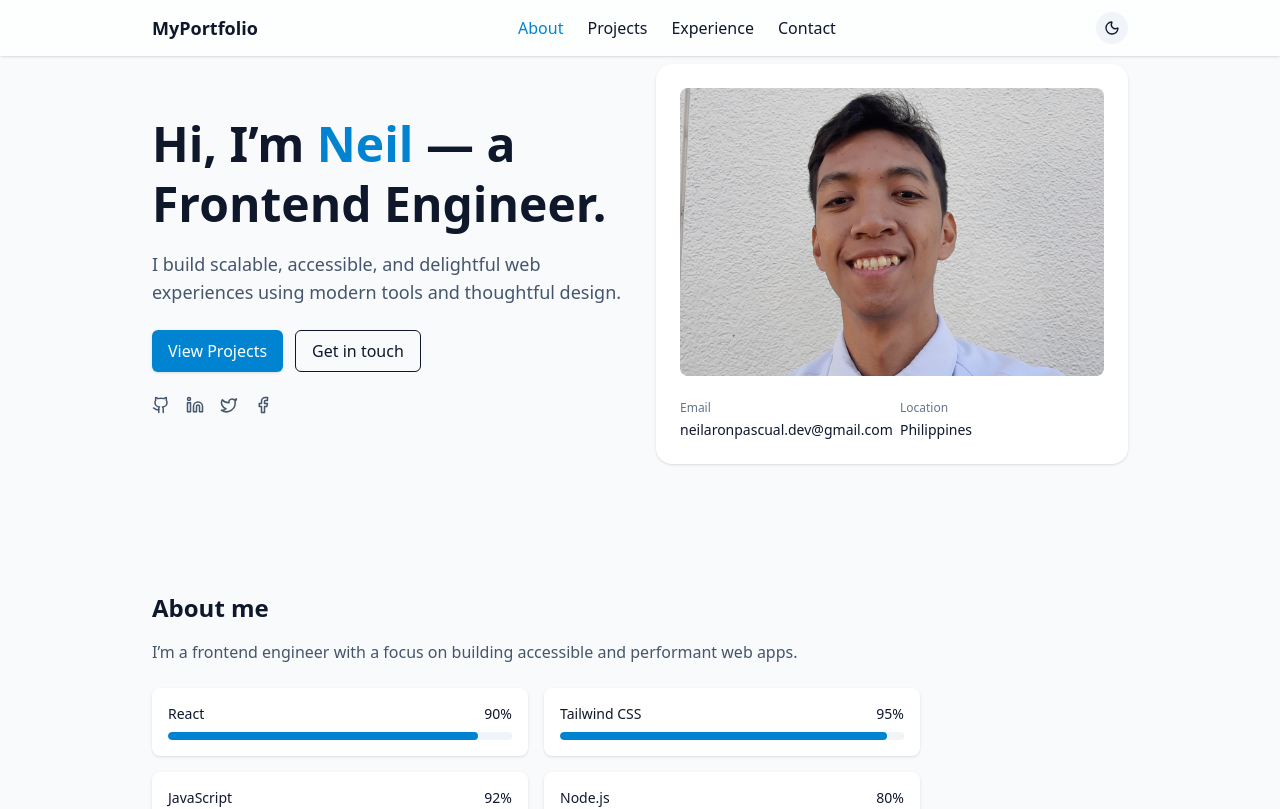
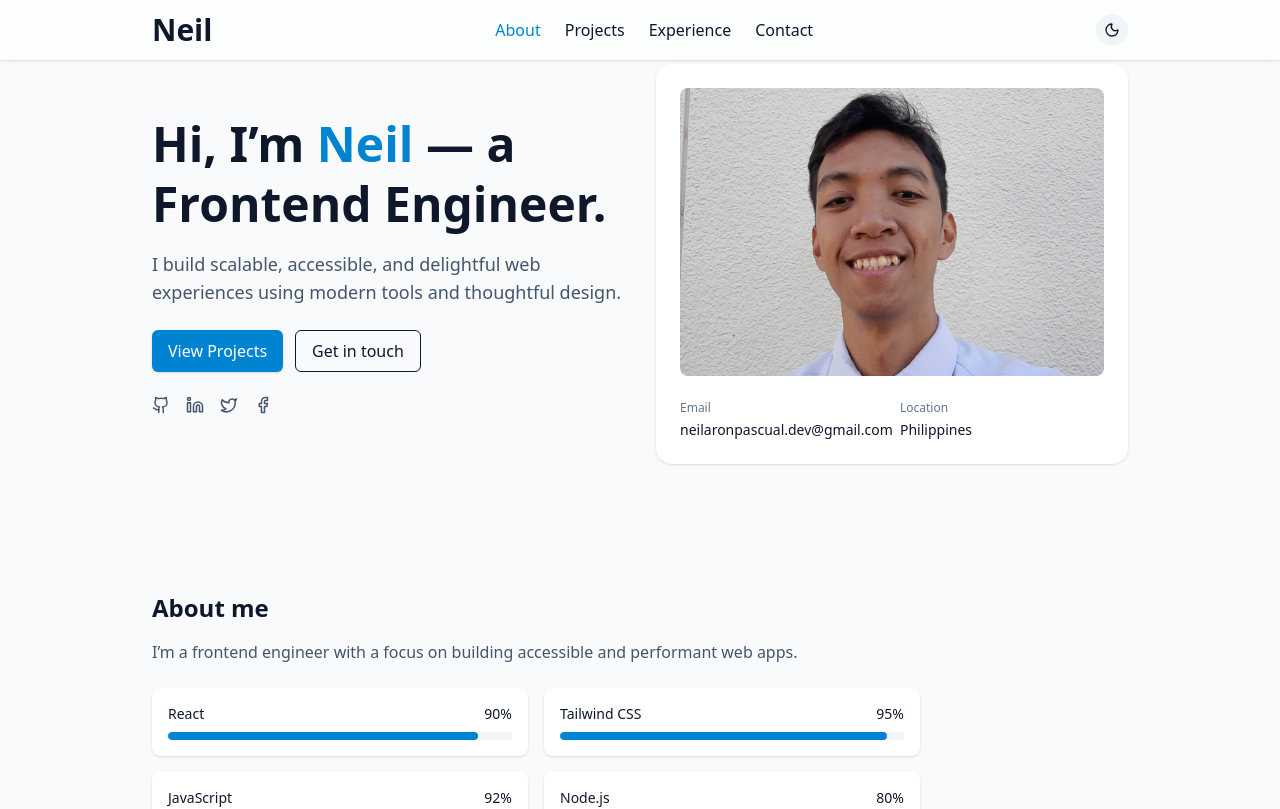
Before and after one commit to neilpascual/Portfolio, a React (Vite) app: page / in a window 1280 px wide. Shown: the top 809 px of the page. Built offline with nearby package versions, Linux system fonts and the light colour scheme.

Commit message:
add hover effect and link to name

```diff
--- a/src/components/Header.jsx
+++ b/src/components/Header.jsx
@@ -9,7 +9,7 @@ export default function Header({ active, dark, setDark }) {
   return (
     <header className="fixed top-0 left-0 right-0 z-50 bg-white/70 dark:bg-slate-900/70 backdrop-blur-md shadow-sm">
       <div className="max-w-5xl mx-auto px-6 py-3 flex items-center justify-between">
-        <div className="font-bold text-lg">MyPortfolio</div>
+        <div className="font-bold text-3xl"><a href="">Neil</a></div>
         <nav className="hidden md:flex gap-6">
           {navItems.map((item) => (
             <a
--- a/src/components/Hero.jsx
+++ b/src/components/Hero.jsx
@@ -13,7 +13,7 @@ export default function Hero() {
       {/* Left Side */}
       <div>
         <h1 className="text-4xl md:text-5xl font-extrabold leading-tight">
-          Hi, I’m <span className="text-sky-600">Neil</span> — a Frontend Engineer.
+          Hi, I’m <span className="text-sky-600 transition-all duration-300 hover:scale-110">Neil</span> — a Frontend Engineer.
         </h1>
         <p className="mt-4 text-lg text-slate-600 dark:text-slate-300">
           I build scalable, accessible, and delightful web experiences using modern tools and thoughtful design.
@@ -67,7 +67,7 @@ export default function Hero() {
       </div>
 
       {/* Right Side */}
-      <div className="bg-white rounded-2xl shadow p-6 dark:bg-slate-800">
+      <div className="bg-white rounded-2xl shadow p-6 dark:bg-slate-800 ">
         <div className="h-56 md:h-72 flex items-center justify-center rounded-lg bg-white dark:bg-slate-500">
           <div className="text-center">
             {/* <div className="bg-white rounded-2xl shadow p-6 dark:bg-slate-800"> */}
@@ -75,7 +75,7 @@ export default function Hero() {
                 <img
                 src={neil}
                 alt="Profile"
-                className="h-full w-full object-cover"
+                className="h-full w-full object-cover transition-all duration-300 hover:scale-120"
                 />
             </div>
             {/* </div> */}
```
